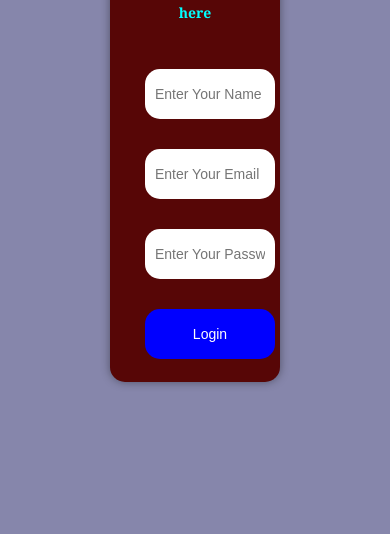
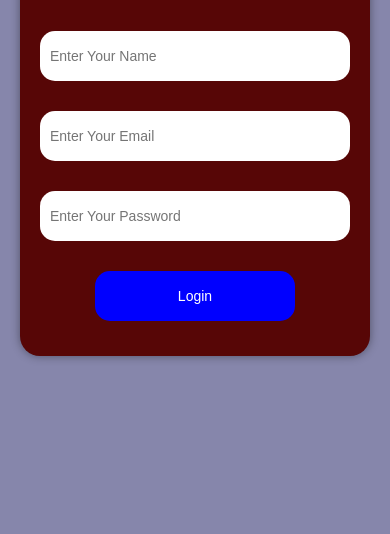
Before and after one commit to skpahadi-devfolio/Atrangi-login-page, a plain HTML site: page index.html in a window 390 px wide. Shown: the part 310-844 px from the top of the page. Drawn offline with Linux system fonts and the light colour scheme.

Commit message:
Add files via upload

```diff
--- a/style.css
+++ b/style.css
@@ -1,77 +1,58 @@
-*{
+* {
     margin: 0;
     padding: 0;
     box-sizing: border-box;
 }
-body{
+
+body {
     background-color: rgba(1, 1, 78, 0.473);
     font-family: Georgia, 'Times New Roman', Times, serif;
-    /* box-sizing: border-box; */
     display: flex;
     height: 100vh;
     justify-content: center;
     align-items: center;
+    padding: 20px;
 }
-/* header{
- background-color: rgba(0, 0, 0, 0.719);
- color: white;
- padding: 20px;
-}
-header li{
-    margin: auto;
-    list-style: none;
-}
-header li:hover{
- color: aqua;
- cursor: pointer;
- font-style: italic;
- font-weight: bold;
-} */
-.Atrangi-login-page{
-    /* display: flex;
-    justify-content: center;
-    align-items: center; */
-    box-sizing: border-box;
+
+.Atrangi-login-page {
     box-shadow: 8.9px 8.9px 11.2px rgba(245, 245, 245, 0.918);
     text-align: center;
-    height: 540px;
-    width: 560px;
+    width: 100%;
+    max-width: 560px;
     background-color: rgb(87, 6, 6);
-    padding: 30px 60px 30px 60px;
-    margin: 40px 90px 40px 90px;
+    padding: 30px 20px;
     border-radius: 50px;
 }
-.Atrangi-login-page h1,p {
+
+.Atrangi-login-page h1, .Atrangi-login-page p {
     color: aqua;
     font-weight: bold;
     padding: 10px;
 }
+
 .Atrangi-login-page h1:hover {
     color: rgba(111, 0, 255, 0.74);
-    font-weight: bold;
     font-style: italic;
-    padding: 10px;
 }
+
 .Atrangi-login-page p:hover {
     color: rgba(0, 255, 55, 0.74);
-    font-weight: bold;
     font-style: italic;
-    padding: 10px;
 }
-.Atrangi-login-page input{
+
+.Atrangi-login-page input {
     padding: 20px;
-    margin: 15px;
-    border: 2px solid gray;
+    margin: 15px 0;
     border-radius: 15px;
     height: 50px;
     width: 100%;
-    max-width: 400px;
     border: none;
     outline: none;
 }
-.Atrangi-login-page button{
+
+.Atrangi-login-page button {
     padding: 20px;
-    margin: 15px;
+    margin: 15px 0;
     height: 50px;
     width: 100%;
     max-width: 200px;
@@ -82,39 +63,32 @@ header li:hover{
     outline: none;
     border: none;
 }
-.Atrangi-login-page button:hover{
+
+.Atrangi-login-page button:hover {
     background-color: rgba(0, 0, 255, 0.507);
-    box-decoration-break: clone;
     color: white;
-     font-weight: bold;
-     font-size: medium;
+    font-weight: bold;
+    font-size: medium;
 }
+
 @media (max-width: 768px) {
-    body{
+    .Atrangi-login-page {
         padding: 20px;
-    }
-    .Atrangi-login-page{
-        width: 90%;
-        max-width: 400px;
-        padding: 20px;
-        /* height: auto;*/
-        border-radius: 15px;
+        border-radius: 20px;
         box-shadow: 0 0 10px rgba(0,0,0,0.4);
     }
-    .Atrangi-login-page h1{
+    .Atrangi-login-page h1 {
         font-size: 20px;
     }
-    .Atrangi-login-page p{
+    .Atrangi-login-page p {
         font-size: 14px;
     }
-    .Atrangi-login-page input{
+    .Atrangi-login-page input {
         font-size: 14px;
         padding: 10px;
-
     }
-    .Atrangi-login-page button{
+    .Atrangi-login-page button {
         font-size: 14px;
         padding: 10px;
-
     }
 }
```
